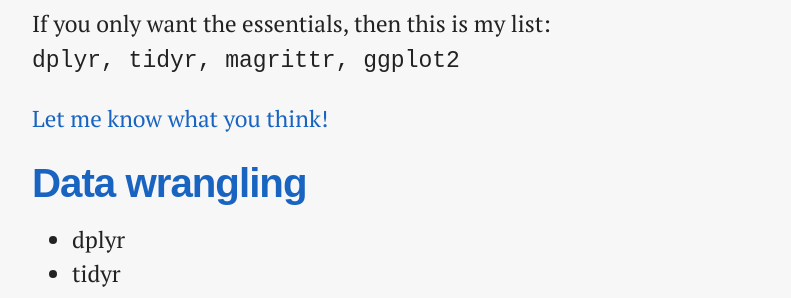
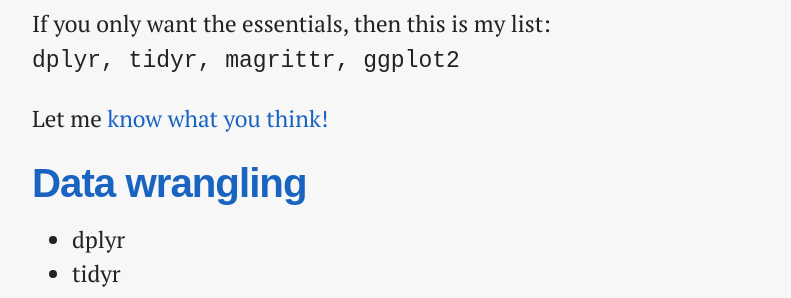
Before and after one commit to pavopax/pavopax.github.io, a Jekyll site: the page built from _posts/2016-09-12-r-packages.md, in a window 1280 px wide and 900 px high, scrolled down 334 px. Shown: the part 157-455 px from the top of the window, without its empty margins (240-1031 px from the left). Built offline with Jekyll 4.4.1, drawn with Linux system fonts in a browser that asks for light colours; nearby versions of some CDN libraries; library files that are not in the unit come from our copies.

Commit message:
[update] style tweaks

```diff
--- a/_posts/2016-09-12-r-packages.md
+++ b/_posts/2016-09-12-r-packages.md
@@ -16,7 +16,7 @@ Naturally, there is a preference for [Hadley's](http://hadley.nz) packages.
 If you only want the essentials, then this is my list:
 `dplyr, tidyr, magrittr, ggplot2`
 
-[Let me know what you think!](http://twitter.com/pavopax)
+Let me [know what you think!](http://twitter.com/pavopax)
 
 # Data wrangling
 - dplyr
```
